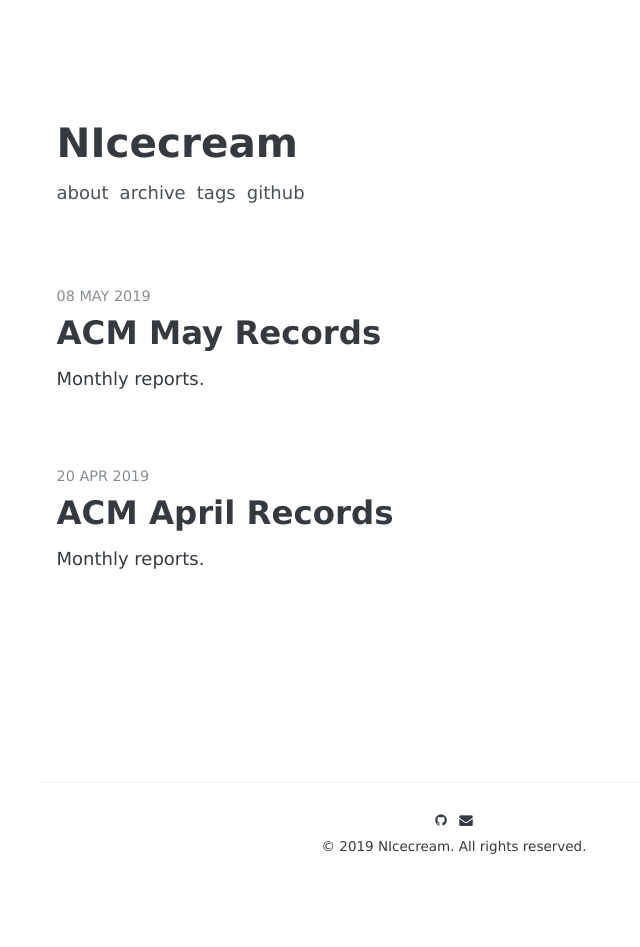
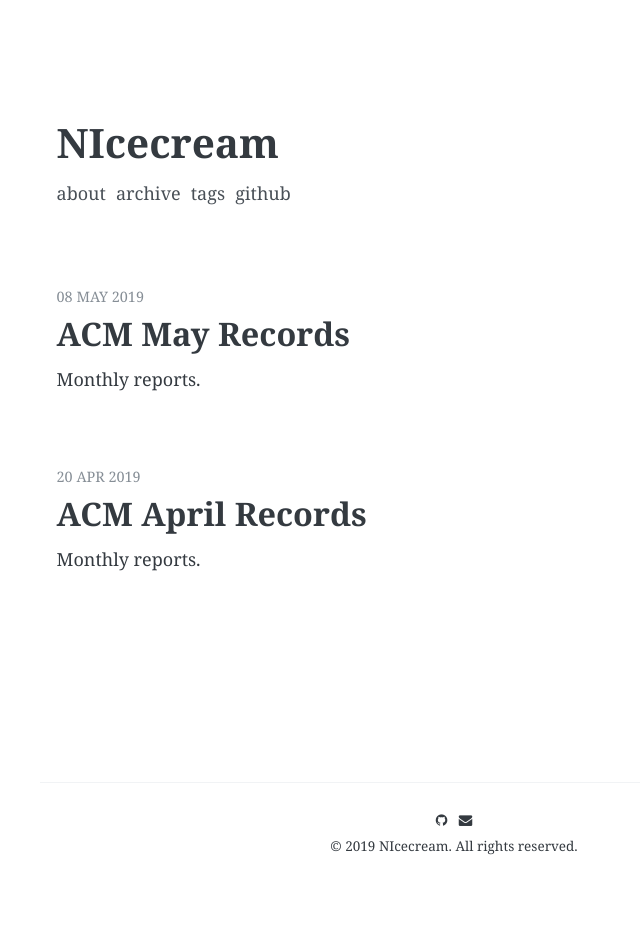
Before and after one commit to NeapolitanIcecream/NIcecream, a Jekyll site: the page built from index.html, in a window 1280 px wide. Shown: the whole page, without its empty margins (186-826 px from the left). Built offline with Jekyll 4.4.1, drawn with Linux system fonts in a browser that asks for light colours; some web fonts are replaced; the list of posts is cut into pages by our own code.

Commit message:
change base fonts

```diff
--- a/_sass/_variables.scss
+++ b/_sass/_variables.scss
@@ -3,7 +3,7 @@
 /*--------------
   Font
   -------------- */
-$base-font: 'Source Sans Pro', Apple SD Gothic Neo, Verdana, Arial, "Microsoft YaHei", "微软雅黑", STXihei, "华文细黑", sans-serif;
+$base-font: Georgia, "Times New Roman", "Microsoft YaHei", "微软雅黑", STXihei, "华文细黑", serif;
 $code-font: Menlo, 'Ubuntu Mono', Monaco, 'Spoqa Han Sans', monospace;
 $code-gist-font: Menlo, 'Ubuntu Mono', Monaco, 'Spoqa Han Sans', monospace;
 
```
